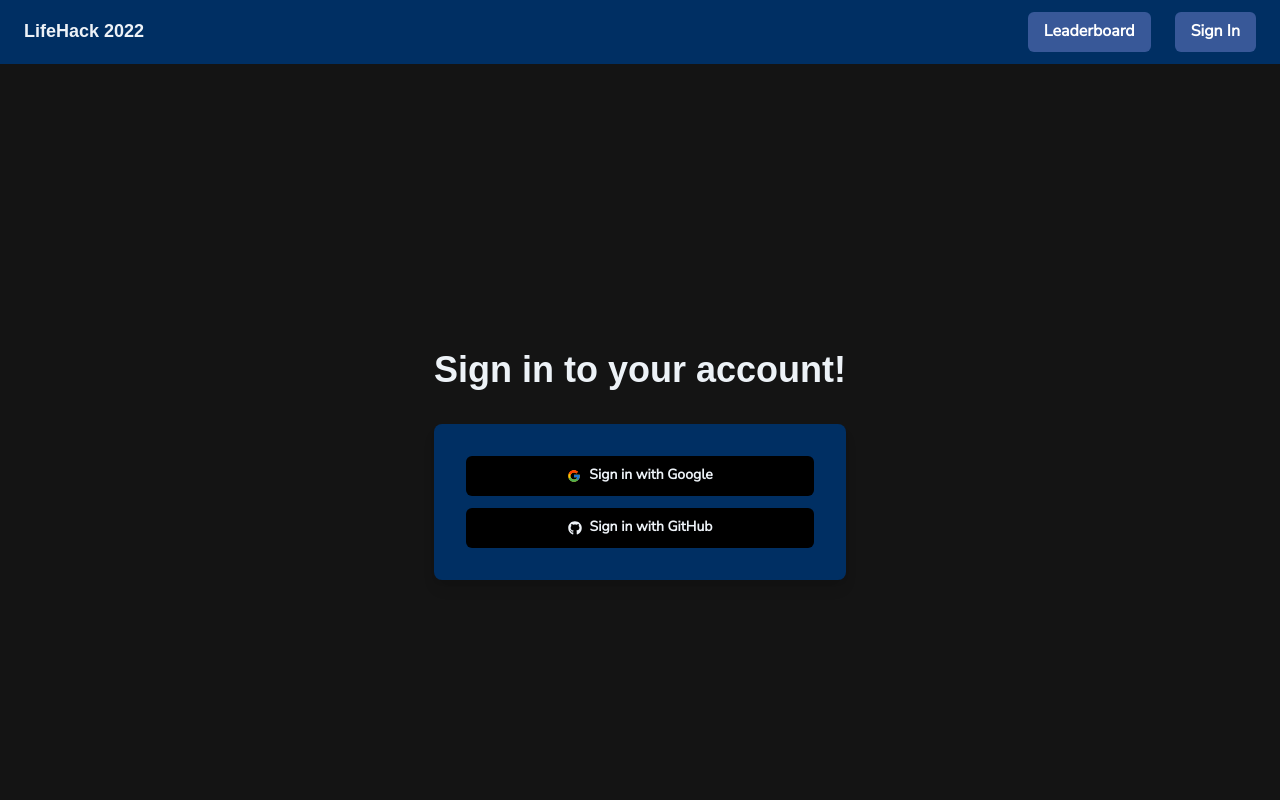
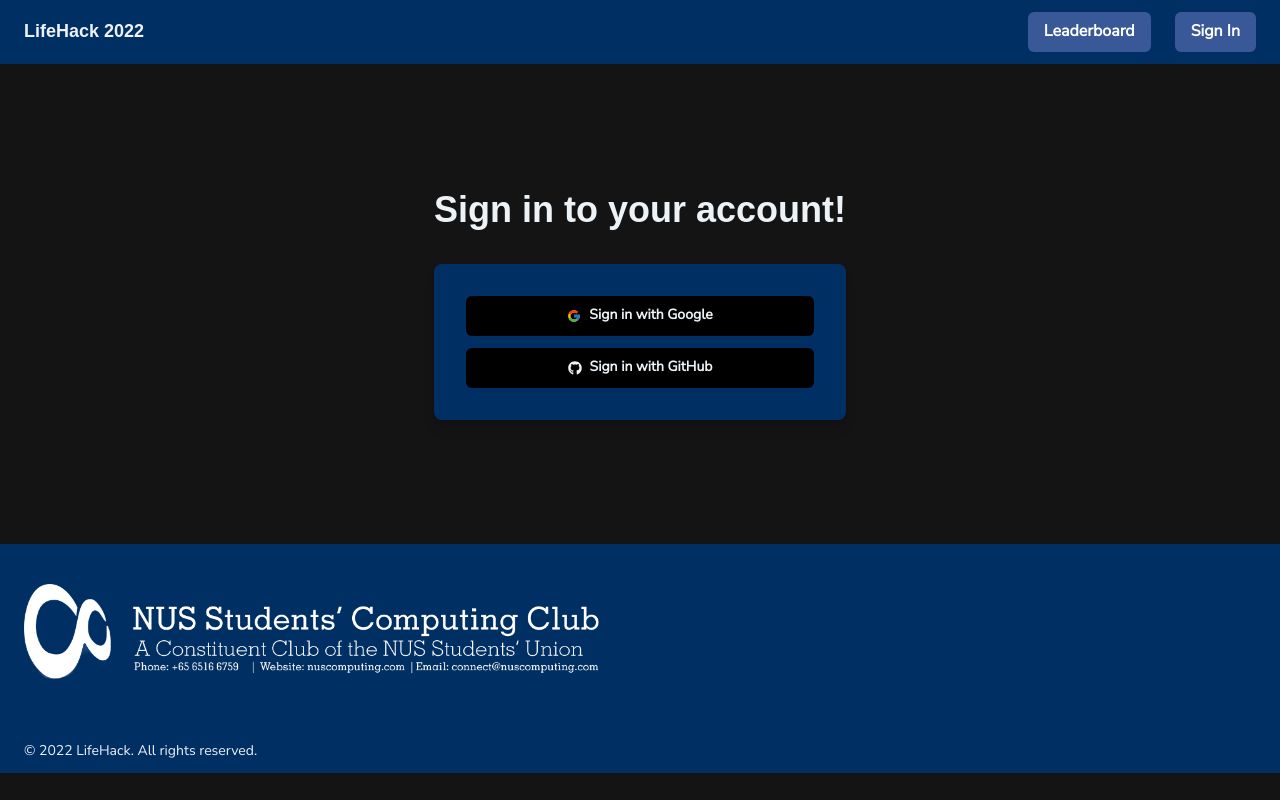
Before and after one commit to marcuspang/LifeHack-2022-Website, a Next.js app: page /login in a window 1280 px wide. Shown: the top 800 px of the page. Built offline with nearby package versions, Linux system fonts and the light colour scheme; no server answers; a web font is replaced by a local one.

Commit message:
Decrease height of login card

```diff
--- a/src/components/auth/LoginCard.tsx
+++ b/src/components/auth/LoginCard.tsx
@@ -23,7 +23,7 @@ export const LoginCard = () => {
   }, [status, router, toast]);
 
   return (
-    <Flex minH="100vh" align="center" justify="center">
+    <Flex align="center" justify="center" height={'60vh'}>
       <Stack spacing={8} mx="auto" maxW="lg" px={6}>
         <Stack align="center">
           <Heading fontSize="4xl" textAlign={'center'}>
--- a/src/pages/login.tsx
+++ b/src/pages/login.tsx
@@ -29,7 +29,7 @@ const Login = () => {
     }
   }, [error, toast]);
 
-  return <LoginCard></LoginCard>;
+  return <LoginCard />;
 };
 
 export default Login;
```
